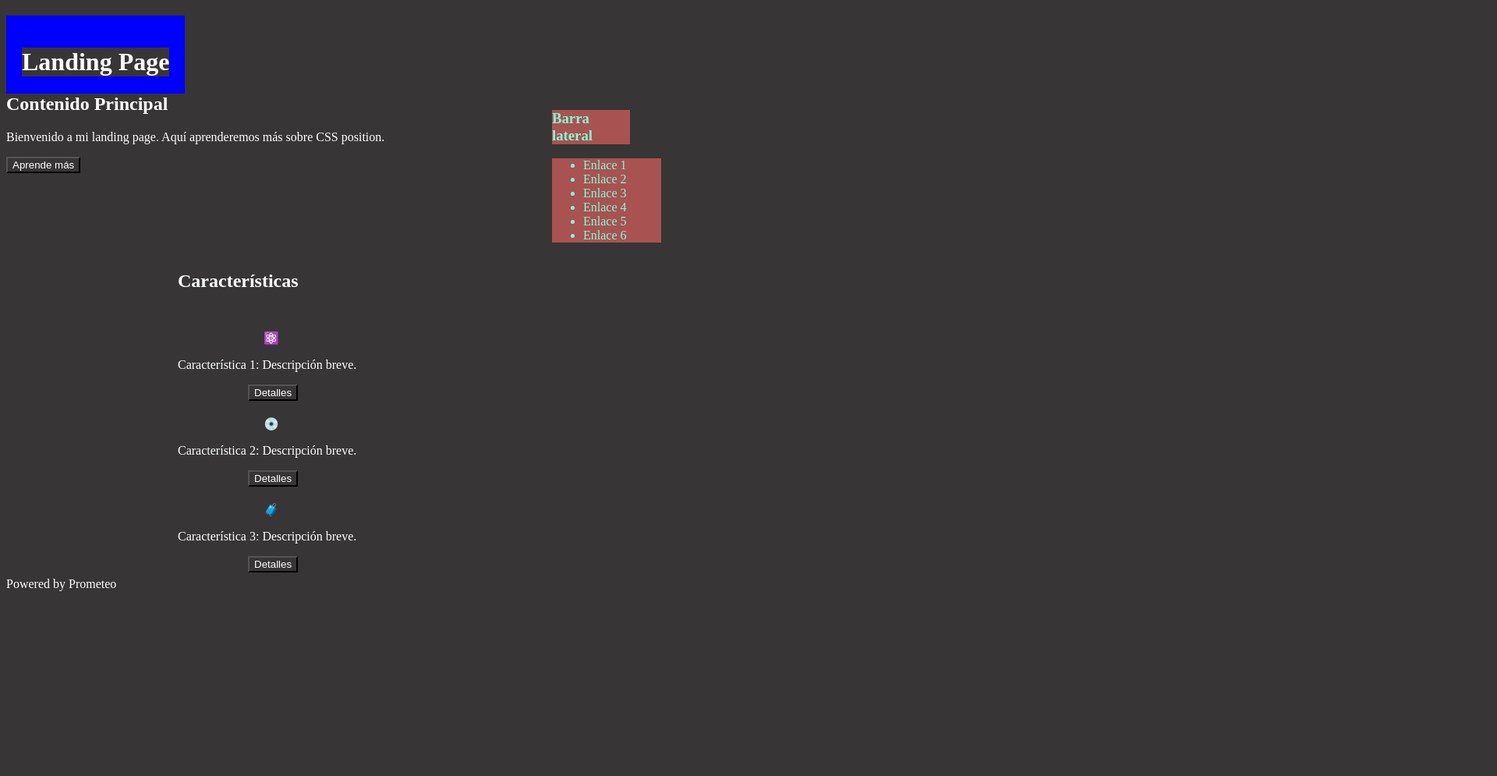
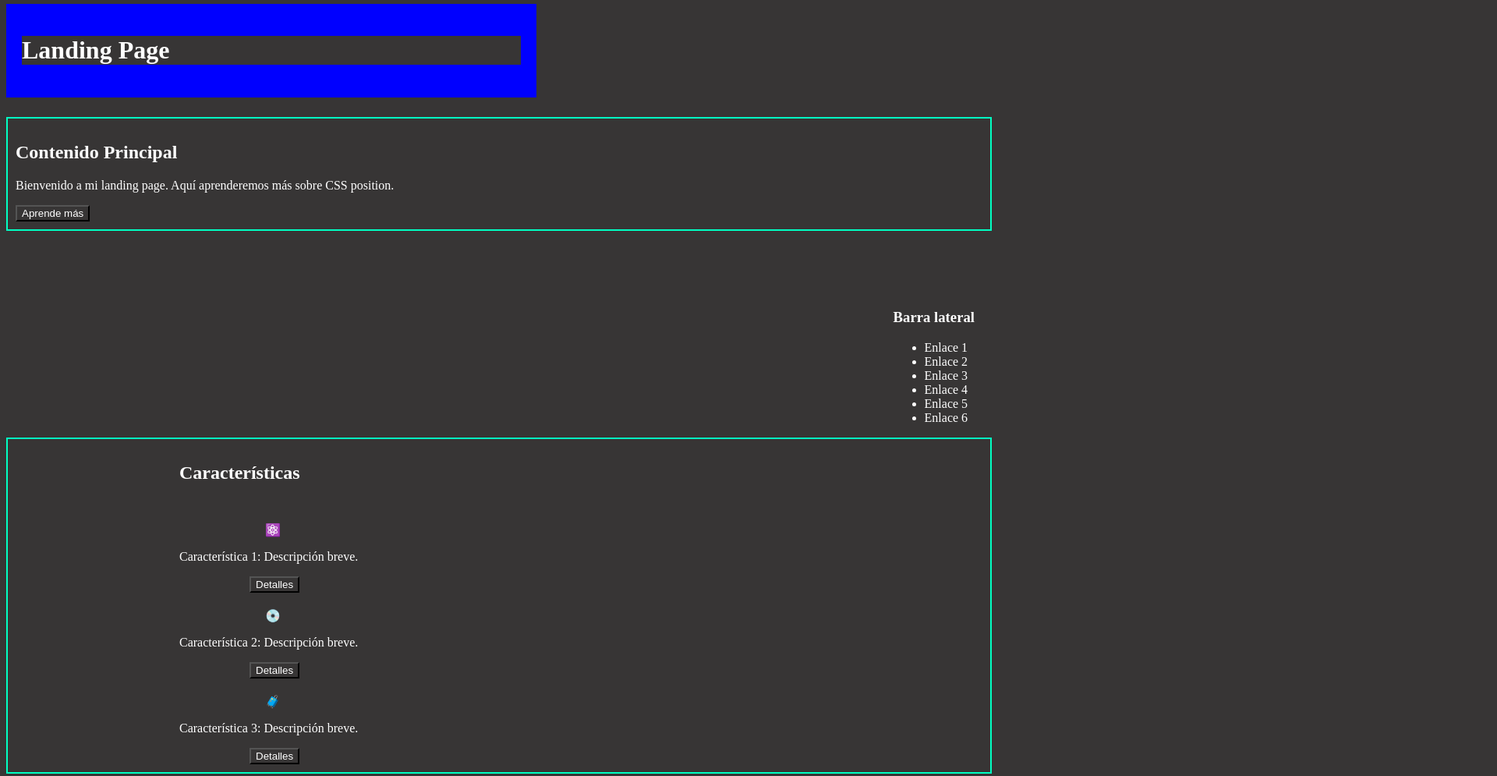
Before and after one commit to RafaFZapico/entrega_posicionamiento, a plain HTML site: page index.html in a window 1280 px wide. Shown: the top 995 px of the page at 78% size, 1920 px wide, since content can reach past the window. Before the commit the page ends 800 px from the top, so only its background shows below. Drawn offline with Linux system fonts and the light colour scheme.

Commit message:
penultimo commit
Falta ultimar y perfeccionar algunos detalles, De momento cumple con todo lo exigido en el ejercicio.

```diff
--- a/index.html
+++ b/index.html
@@ -21,7 +21,7 @@
         </p>
         <button>Aprende más</button>
       </section>
-      <aside class="sidebar">
+      <aside class="sidebar" style="position: relative; top: 10px0; left: 90%">
         <h3>Barra lateral</h3>
         <ul>
           <li>Enlace 1</li>
--- a/styles.css
+++ b/styles.css
@@ -10,30 +10,46 @@
   background-color: rgb(55, 53, 53);
 }
 header {
+  width: 50%;
+  /* margin: 100px; */
   position: fixed;
   background-color: blue;
+  top: 5px;
+  margin-bottom: 50px;
   padding: 20px;
 }
-.sidebar * {
+/* main aside {
+  position: relative;
+  right: 10px;
   color: aquamarine;
   background-color: rgb(168, 82, 82);
   width: 100px;
   left: 500px;
-}
-.sidebar > h3 {
+} */
+/* .sidebar > h3 {
   position: relative;
   left: 700px;
 }
 .sidebar > ul {
   position: relative;
   left: 700px;
-}
+} */
 .content {
-  position: relative;
-  top: 100px;
+  /* position: relative; */
+  border-width: 2px;
+  padding: 10px;
+  border-color: rgb(0, 255, 195);
+  border-style: solid;
+  margin-top: 150px;
+  margin-bottom: 100px;
 }
 .features {
-  border-color: ;
+  border-width: 2px;
+  border-color: rgb(0, 255, 195);
+  border-style: solid;
+  padding-bottom: 10px;
+  /* border-bottom: 0px; */
+  margin-bottom: 100px;
 }
 
 .features > h2 {
@@ -61,3 +77,12 @@ header {
 .feature > button {
   margin-left: 90px;
 }
+.features button {
+  margin-bottom: 20px;
+}
+footer {
+  padding-left: 10px;
+  border-width: 2px;
+  border-color: rgb(0, 255, 195);
+  border-style: solid;
+}
```
